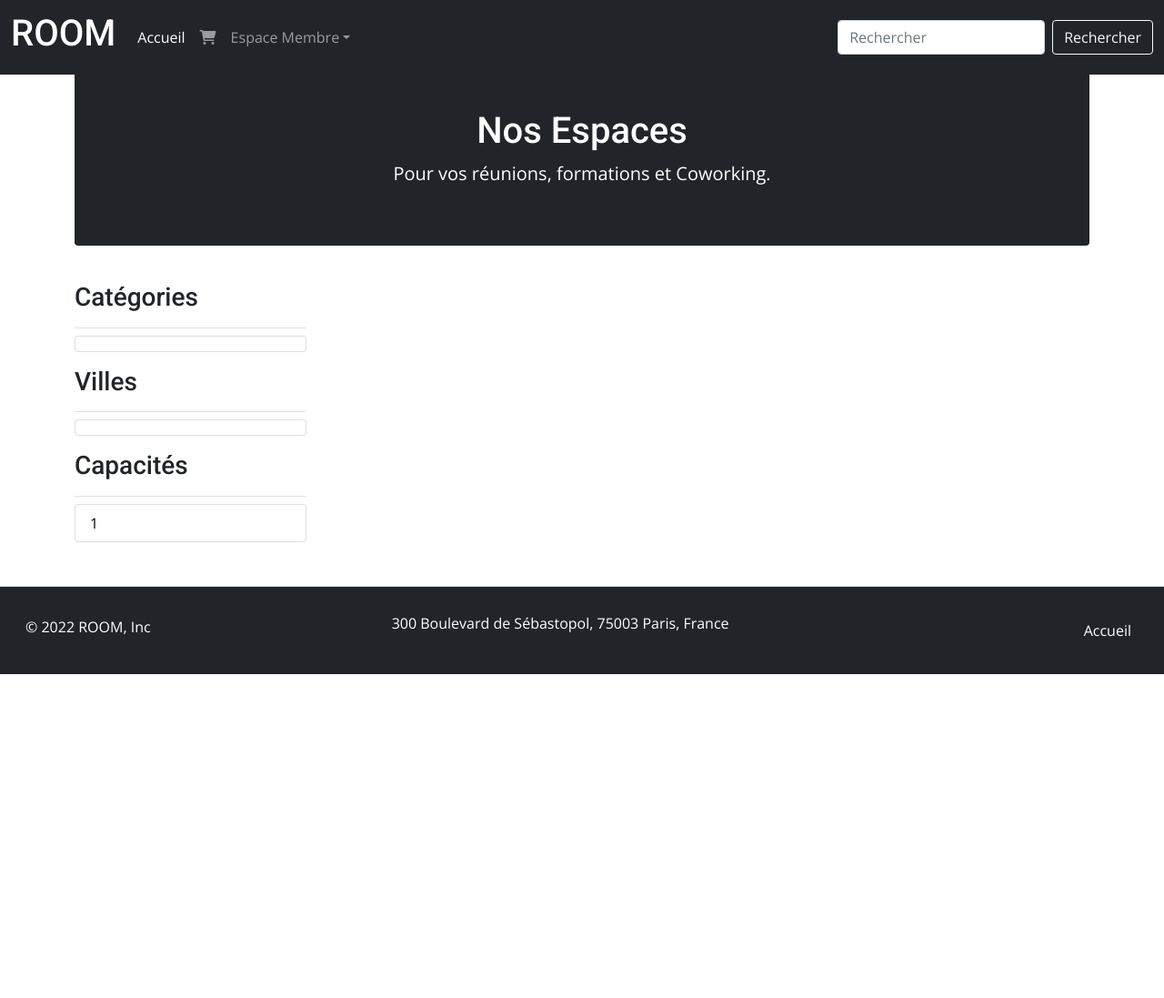
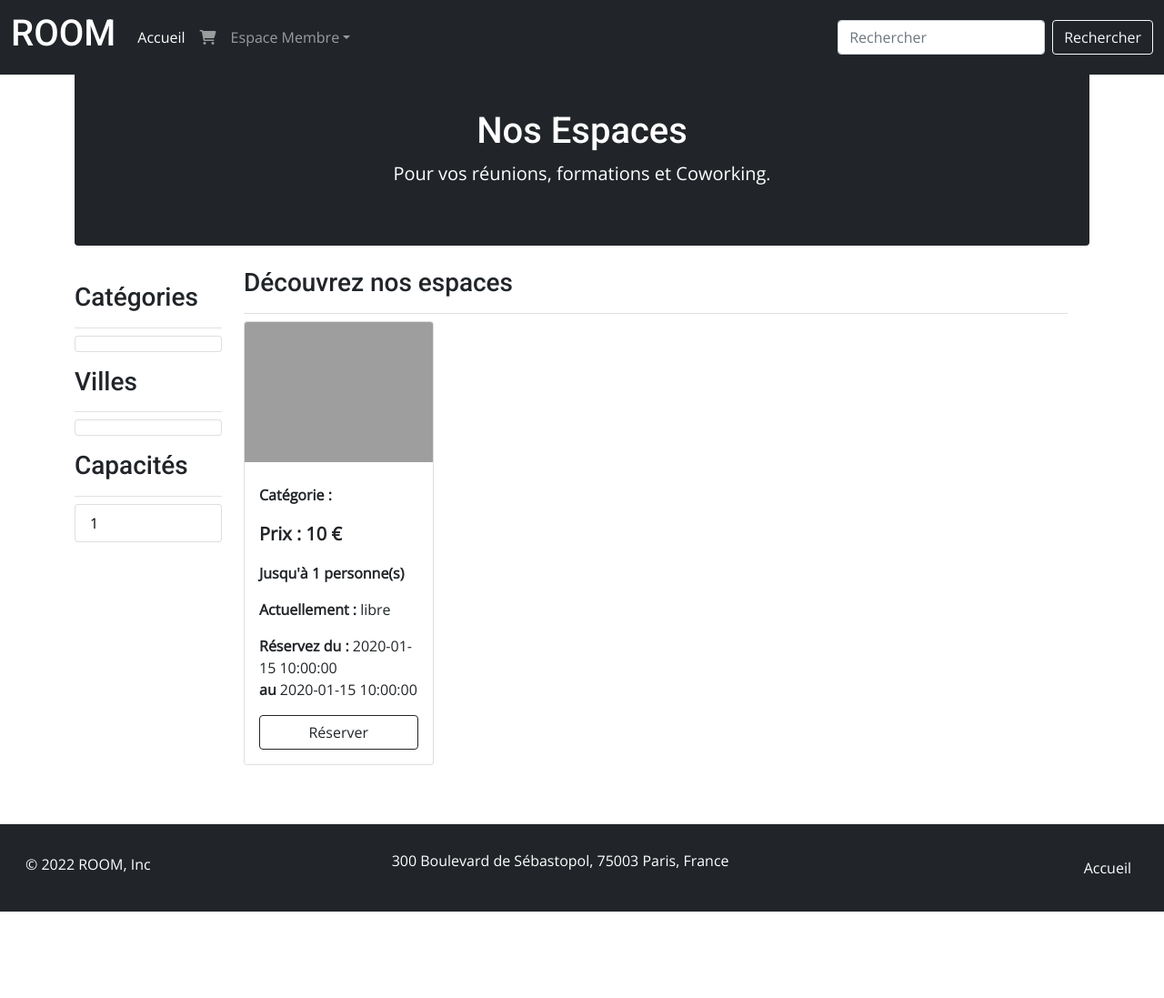
Before and after one commit to ergydev/room, a PHP site: page /room/ in a window 1280 px wide. Shown: the top 1097 px of the page at 91% size. Run offline with PHP 8.4, Linux system fonts and the light colour scheme; data comes from the database, SQL or seed files in the repository; tables that the repository leaves empty hold one stand-in row (values such as "Sample post"); grey boxes are pictures that could not be loaded.

Commit message:
added index products

```diff
--- a/assets/css/styles.css
+++ b/assets/css/styles.css
@@ -32,5 +32,5 @@ a {
 }
 
 img{
-    max-width: 80%;
+    max-width: 100%;
 }
--- a/index.php
+++ b/index.php
@@ -58,7 +58,7 @@ include 'inc/nav.inc.php';
 
       </div>
       <div class="row">
-        <div class="col-sm-3">
+        <div class="col-sm-2">
           <?php
 
               if(!empty($_GET)){
@@ -94,6 +94,33 @@ include 'inc/nav.inc.php';
           </ul>
 
         </div>
+        <div class="col-sm-10">
+          <h3 class="pb-3 border-bottom">Découvrez nos espaces</h3>
+          <div class="row">
+            <?php
+
+            if($liste_produits->rowCount()>0){
+              while($produit = $liste_produits->fetch(PDO::FETCH_ASSOC)){
+
+                echo '<div class ="col-lg-3 col-md-4 col-sm-6 mb-3">';
+                echo '<div class="card">
+                <img src="'. URL . 'assets/img_salles/' . $produit['photo'] . '" class="card-img-top" alt="Image produi : '. $produit['titre'] . '" > <div class="card-body">
+                <h5 class="card-title">' . $produit['titre'] . '</h5>
+                <p class="card-text"><span class="fw-bold">Catégorie : </span>' . $produit['categorie'] . '</p><p class="fw-bold fs-5">Prix : ' . $produit['prix'] . ' €</p>
+                <p class="card-text"><span class="fw-bold">Jusqu\'à ' . $produit['capacite'] . ' personne(s)</span></p>
+                <p class="card-text"><span class="fw-bold">Actuellement :</span> ' . $produit['etat'] . '</p>
+                <p cmass="card-text"><span class="fw-bold">Réservez du :</span> ' . $produit['date_arrive'] . ' <br> <span class="fw-bold">au</span> ' . $produit['date_arrive'] . '</p>
+                <a href="fiche_produit.php.?id_produit=' . $produit['id_produit']. '" class="btn btn-outline-dark w-100">Réserver</a>
+                </div>
+                </div>';
+                echo '</div>';
+              }
+            } else{
+              echo '<div class="col-12 text-center text-green mt-3"><h3>Auncun résultat ne correspond à votre recherche.</h3></div>' ;
+            }
+            ?>
+          </div>
+        </div>
       </div>
   </div>
 
```
Also changed, not shown: admin/gestion_des_produits.php (+7 -7 lines).
